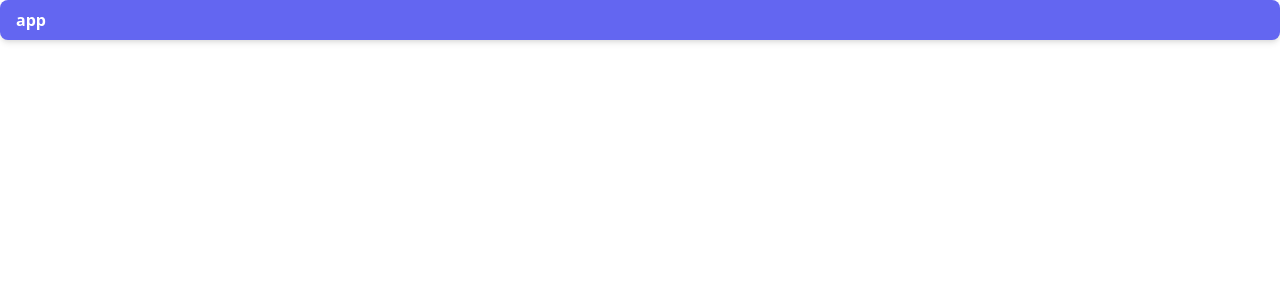
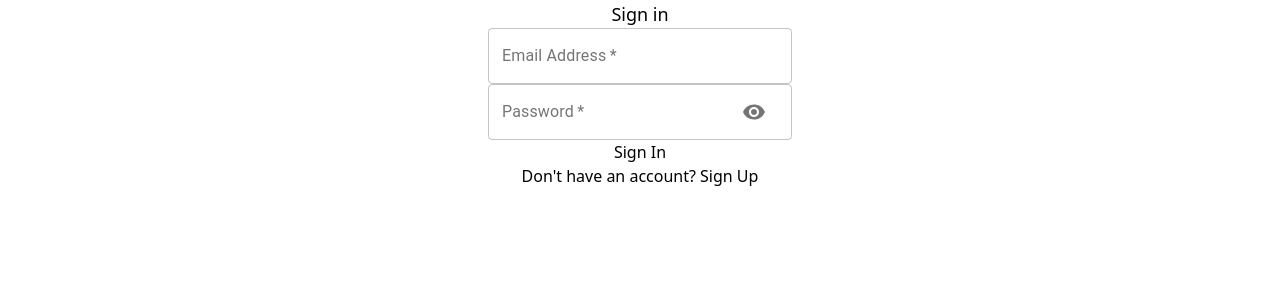
Before and after one commit to SanjayDookhoo/TXN-Wallet, a React (Create React App) app in the folder Client/: page /auth in a window 1280 px wide. Shown: the top 300 px of the page. Built offline with nearby package versions, Linux system fonts and the light colour scheme.

Commit message:
login authentication implemented

```diff
--- a/Client/src/App.js
+++ b/Client/src/App.js
@@ -1,11 +1,65 @@
+import React, { useState, useEffect } from 'react';
+import { useDispatch } from 'react-redux';
+import {
+	BrowserRouter,
+	Switch,
+	Route,
+	useHistory,
+	useLocation,
+} from 'react-router-dom';
+import decode from 'jwt-decode';
+
+import { signOut } from 'actions/auth';
+
+import Auth from 'src/components/Auth';
+import Dashboard from 'src/components/Dashboard';
+
 const App = () => {
 	return (
-		<div className="App">
-			<div className="test_class py-2 px-4 bg-indigo-500 text-white font-semibold rounded-lg shadow-md hover:bg-indigo-700 focus:outline-none focus:ring-2 focus:ring-indigo-400 focus:ring-opacity-75">
-				app
-			</div>
-		</div>
+		<BrowserRouter>
+			<AuthHandler />
+			<Switch>
+				<Route path="/" exact component={Dashboard} />
+				<Route path="/auth" exact component={Auth} />
+			</Switch>
+		</BrowserRouter>
 	);
 };
 
 export default App;
+
+const AuthHandler = () => {
+	const dispatch = useDispatch();
+	const location = useLocation();
+	const history = useHistory();
+
+	const [user, updateUser] = useState(
+		JSON.parse(localStorage.getItem('profile'))
+	);
+
+	const logout = () => {
+		dispatch(signOut(history));
+
+		updateUser(null);
+	};
+
+	useEffect(() => {
+		const token = user?.token;
+
+		if (token) {
+			const decoded_token = decode(token);
+
+			if (decoded_token.exp * 1000 < new Date().getTime()) {
+				logout();
+			}
+		}
+
+		if (location.pathname !== '/auth' && !token) {
+			logout();
+		}
+
+		updateUser(JSON.parse(localStorage.getItem('profile')));
+	}, [location]);
+
+	return <></>;
+};
--- /dev/null
+++ b/Client/src/components/Auth/index.js
@@ -0,0 +1,91 @@
+import React, { useState } from 'react';
+import { useDispatch } from 'react-redux';
+import { useHistory } from 'react-router-dom';
+
+import Input from 'src/components/Input';
+
+import { signIn, signUp } from 'actions/auth';
+
+const initialState = {
+	email: '',
+	password: '',
+	confirm_password: '',
+};
+
+const Auth = () => {
+	const [form, updateForm] = useState(initialState);
+	const [is_signup, updateIsSignup] = useState(false);
+	const dispatch = useDispatch();
+	const history = useHistory();
+
+	const [show_password, updateShowPassword] = useState(false);
+	const handleShowPassword = () => updateShowPassword(!show_password);
+
+	const switchMode = () => {
+		updateForm(initialState);
+		updateIsSignup((prevIsSignup) => !prevIsSignup);
+		updateShowPassword(false);
+	};
+
+	const handleSubmit = (e) => {
+		e.preventDefault();
+
+		console.log({ is_signup });
+
+		if (is_signup) {
+			dispatch(signUp(form, history));
+		} else {
+			dispatch(signIn(form, history));
+		}
+	};
+
+	const handleChange = (e) =>
+		updateForm({ ...form, [e.target.name]: e.target.value });
+
+	return (
+		<div className="w-1/3 mx-auto card flex flex-col justify-center items-center">
+			<div className="text-lg">{is_signup ? 'Sign up' : 'Sign in'}</div>
+			<form onSubmit={handleSubmit}>
+				<div className="flex-col justify-center items-center">
+					<Input
+						name="email"
+						label="Email Address"
+						value={form.email}
+						handleChange={handleChange}
+						type="email"
+					/>
+					<Input
+						name="password"
+						label="Password"
+						value={form.password}
+						handleChange={handleChange}
+						type={show_password ? 'text' : 'password'}
+						handleShowPassword={handleShowPassword}
+					/>
+					{is_signup && (
+						<Input
+							name="confirm_password"
+							label="Repeat Password"
+							value={form.confirm_password}
+							handleChange={handleChange}
+							type="password"
+						/>
+					)}
+				</div>
+				<div className="clear-both"></div>
+				<div className="flex flex-col justify-center items-center">
+					<button type="submit">
+						{is_signup ? 'Sign Up' : 'Sign In'}
+					</button>
+					<button onClick={switchMode}>
+						{is_signup
+							? 'Already have an account? Sign in'
+							: "Don't have an account? Sign Up"}
+					</button>
+				</div>
+			</form>
+		</div>
+	);
+};
+
+export default Auth;
--- /dev/null
+++ b/Client/src/components/Dashboard/index.js
@@ -0,0 +1,22 @@
+import React, { useState } from 'react';
+import { useDispatch } from 'react-redux';
+import { useHistory } from 'react-router-dom';
+import { signOut } from 'actions/auth';
+
+const Dashboard = () => {
+	const dispatch = useDispatch();
+	const history = useHistory();
+
+	const handleSignOut = () => {
+		dispatch(signOut(history));
+	};
+
+	return (
+		<>
+			<div>Dashboard</div>
+			<button onClick={handleSignOut}>sign out button</button>
+		</>
+	);
+};
+
+export default Dashboard;
--- /dev/null
+++ b/Client/src/components/Input/index.js
@@ -0,0 +1,47 @@
+import React from 'react';
+import { TextField, Grid, InputAdornment, IconButton } from '@material-ui/core';
+
+import Visibility from '@material-ui/icons/Visibility';
+import VisibilityOff from '@material-ui/icons/VisibilityOff';
+
+const Input = ({
+	name,
+	handleChange,
+	label,
+	half,
+	autoFocus,
+	type,
+	handleShowPassword,
+}) => (
+	<Grid item xs={12} sm={half ? 6 : 12}>
+		<TextField
+			name={name}
+			onChange={handleChange}
+			variant="outlined"
+			required
+			fullWidth
+			label={label}
+			autoFocus={autoFocus}
+			type={type}
+			InputProps={
+				name === 'password'
+					? {
+							endAdornment: (
+								<InputAdornment position="end">
+									<IconButton onClick={handleShowPassword}>
+										{type === 'password' ? (
+											<Visibility />
+										) : (
+											<VisibilityOff />
+										)}
+									</IconButton>
+								</InputAdornment>
+							),
+					  }
+					: null
+			}
+		/>
+	</Grid>
+);
+
+export default Input;
--- /dev/null
+++ b/Client/src/ducks/actions/auth.js
@@ -0,0 +1,36 @@
+import * as actionType from '../constants/actionTypes';
+import * as api from '../api/index.js';
+
+export const signIn = (formData, router) => async (dispatch) => {
+	try {
+		const { data } = await api.signIn(formData);
+
+		dispatch({ type: actionType.AUTH, payload: data });
+
+		router.push('/');
+	} catch (error) {
+		console.log(error);
+	}
+};
+
+export const signUp = (formData, router) => async (dispatch) => {
+	try {
+		const { data } = await api.signUp(formData);
+
+		dispatch({ type: actionType.AUTH, payload: data });
+
+		router.push('/');
+	} catch (error) {
+		console.log(error);
+	}
+};
+
+export const signOut = (router) => async (dispatch) => {
+	try {
+		dispatch({ type: actionType.SIGN_OUT });
+
+		router.push('/auth');
+	} catch (error) {
+		console.log(error);
+	}
+};
--- /dev/null
+++ b/Client/src/ducks/api/index.js
@@ -0,0 +1,16 @@
+import axios from 'axios';
+
+const API = axios.create({ baseURL: 'http://localhost:5000' });
+
+API.interceptors.request.use((req) => {
+	if (localStorage.getItem('profile')) {
+		req.headers.Authorization = `Bearer ${
+			JSON.parse(localStorage.getItem('profile')).token
+		}`;
+	}
+
+	return req;
+});
+
+export const signIn = (formData) => API.post('/user/signIn', formData);
+export const signUp = (formData) => API.post('/user/signUp', formData);
--- /dev/null
+++ b/Client/src/ducks/constants/actionTypes.js
@@ -0,0 +1,3 @@
+// auth.js
+export const AUTH = 'AUTH';
+export const SIGN_OUT = 'SIGN_OUT';
--- /dev/null
+++ b/Client/src/ducks/reducers/auth.js
@@ -0,0 +1,28 @@
+import * as actionType from '../constants/actionTypes';
+
+const authReducer = (state = { authData: null }, action) => {
+	switch (action.type) {
+		case actionType.AUTH: {
+			localStorage.setItem(
+				'profile',
+				JSON.stringify({ ...action?.payload })
+			);
+
+			return {
+				...state,
+				authData: action.payload,
+				loading: false,
+				errors: null,
+			};
+		}
+		case actionType.SIGN_OUT: {
+			localStorage.clear();
+
+			return { ...state, authData: null, loading: false, errors: null };
+		}
+		default:
+			return state;
+	}
+};
+
+export default authReducer;
--- /dev/null
+++ b/Client/src/ducks/reducers/index.js
@@ -0,0 +1,5 @@
+import { combineReducers } from 'redux';
+
+import auth from './auth';
+
+export const reducers = combineReducers({ auth });
--- a/Client/src/index.js
+++ b/Client/src/index.js
@@ -1,13 +1,21 @@
 import React from 'react';
 import ReactDOM from 'react-dom';
+import { Provider } from 'react-redux';
+import { createStore, applyMiddleware, compose } from 'redux';
+import thunk from 'redux-thunk';
+import { reducers } from './ducks/reducers';
 import './index.css';
 import App from './App';
 import reportWebVitals from './reportWebVitals';
 
+const store = createStore(reducers, compose(applyMiddleware(thunk)));
+
 ReactDOM.render(
-	<React.StrictMode>
-		<App />
-	</React.StrictMode>,
+	<Provider store={store}>
+		<React.StrictMode>
+			<App />
+		</React.StrictMode>
+	</Provider>,
 	document.getElementById('root')
 );
 
```
Also changed, not shown: Client/package.json (+8 -0 lines), 2 other files (tests, documents, lock files or other folders).
